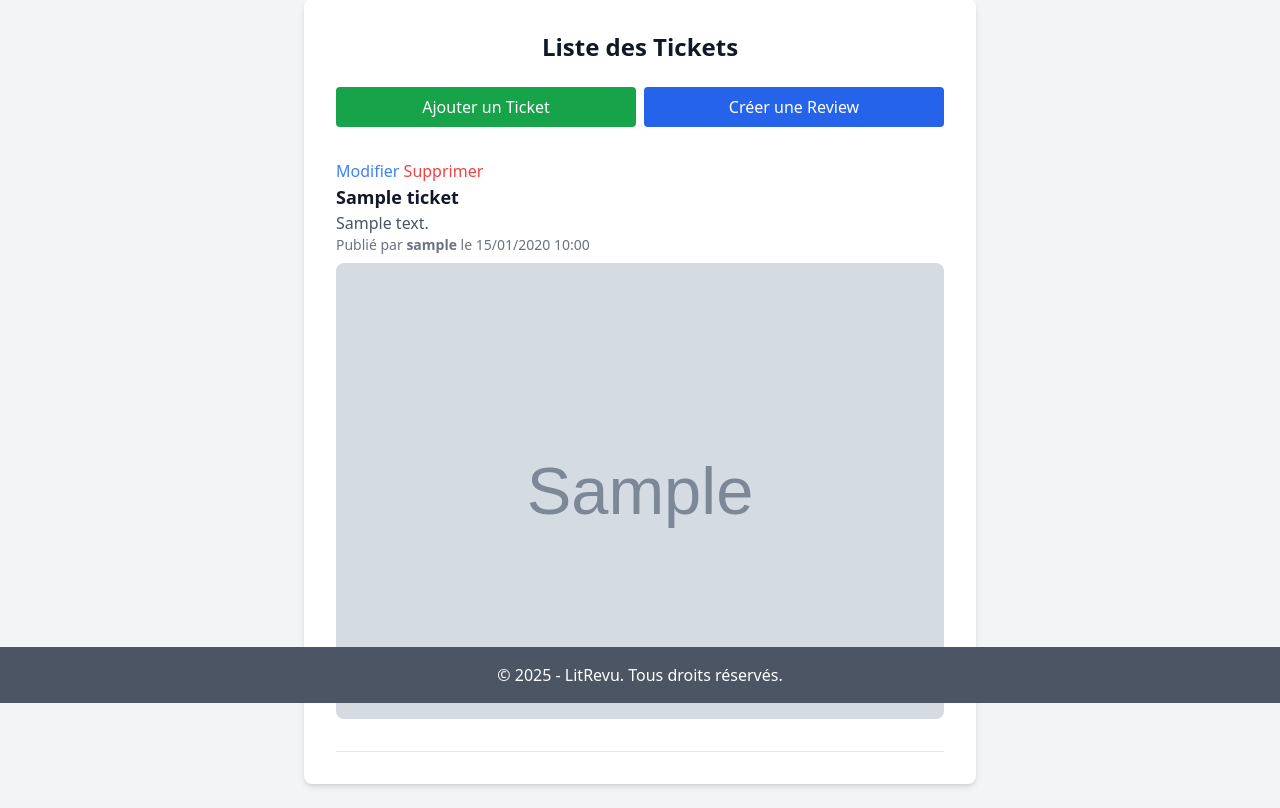
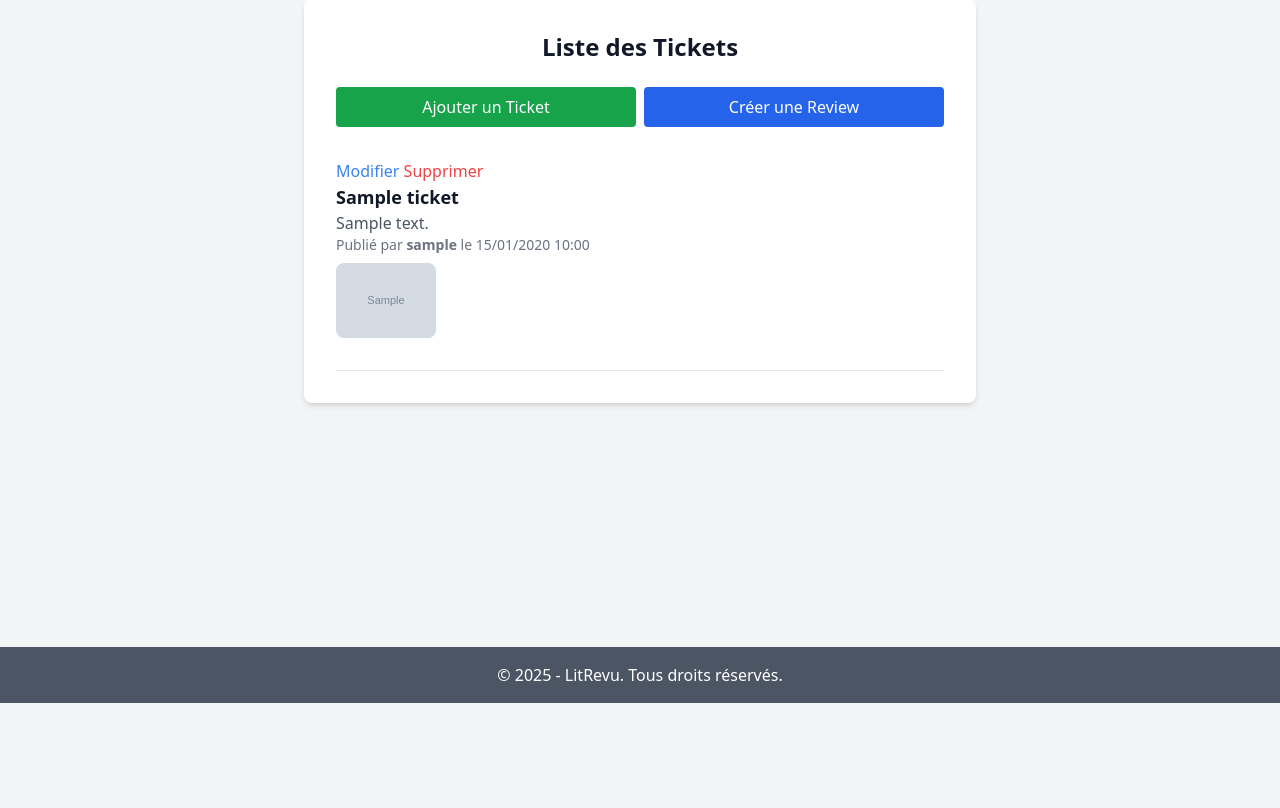
Before and after one commit to degregor69/litrevu, a Django app: page / in a window 1280 px wide. Shown: the part 97-905 px from the top of the page. After the commit the page ends 800 px from the top, so only its background shows below. Run offline with Django 5.2, Linux system fonts and the light colour scheme; a user stored in the database is signed in; tables that the repository leaves empty hold one stand-in row (values such as "Sample post"); grey boxes marked "Sample" are stand-in pictures; some libraries are stand-ins or nearby versions.

Commit message:
added image to tickets and posts

```diff
--- a/tickets/templates/tickets/ticket_list.html
+++ b/tickets/templates/tickets/ticket_list.html
@@ -32,7 +32,7 @@
         <p class="text-sm text-gray-500">Publié par <strong>{{ ticket.user.username }}</strong> le {{ ticket.time_created|date:"d/m/Y H:i" }}</p>
 
         {% if ticket.image %}
-            <img src="{{ ticket.image.url }}" alt="Image du ticket" class="mt-2 w-full h-auto rounded-lg">
+            <img src="{{ ticket.image.url }}" alt="Image du ticket" class="mt-2 w-[100px] h-auto rounded-lg">
         {% endif %}
 
         <div class="mt-4">
--- a/users/templates/users/posts.html
+++ b/users/templates/users/posts.html
@@ -23,7 +23,7 @@
         <p class="text-sm text-gray-500">Publié le {{ ticket.time_created|date:"d/m/Y H:i" }}</p>
 
         {% if ticket.image %}
-            <img src="{{ ticket.image.url }}" alt="Image du ticket" class="mt-2 w-full h-auto rounded-lg">
+            <img src="{{ ticket.image.url }}" alt="Image du ticket" class="mt-2 w-[100px] h-auto rounded-lg">
         {% endif %}
 
         <div class="mt-4 flex gap-2">
```
